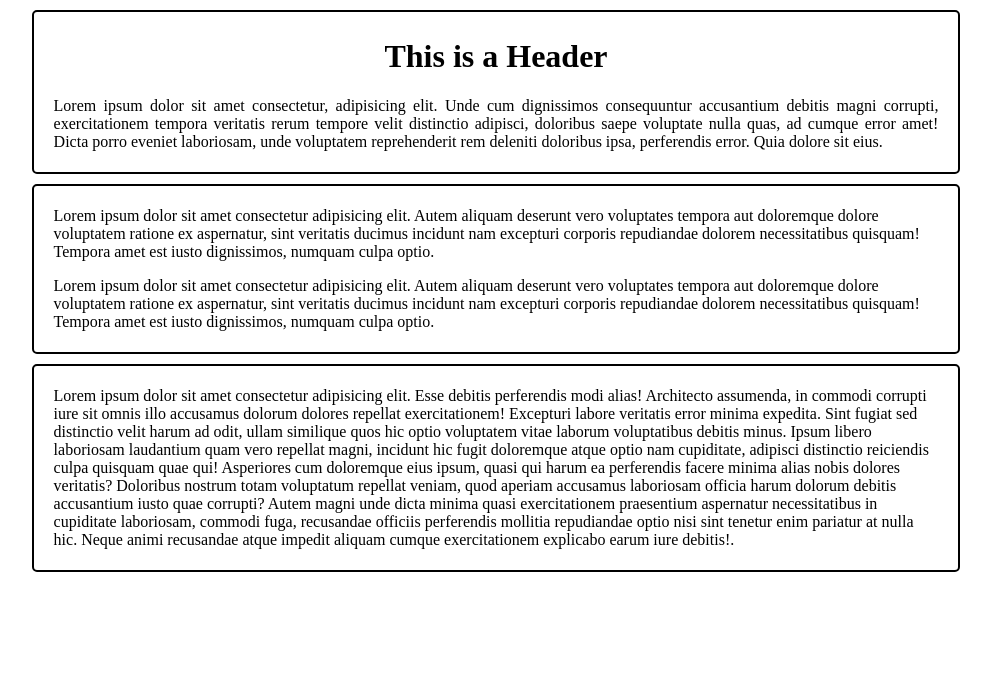
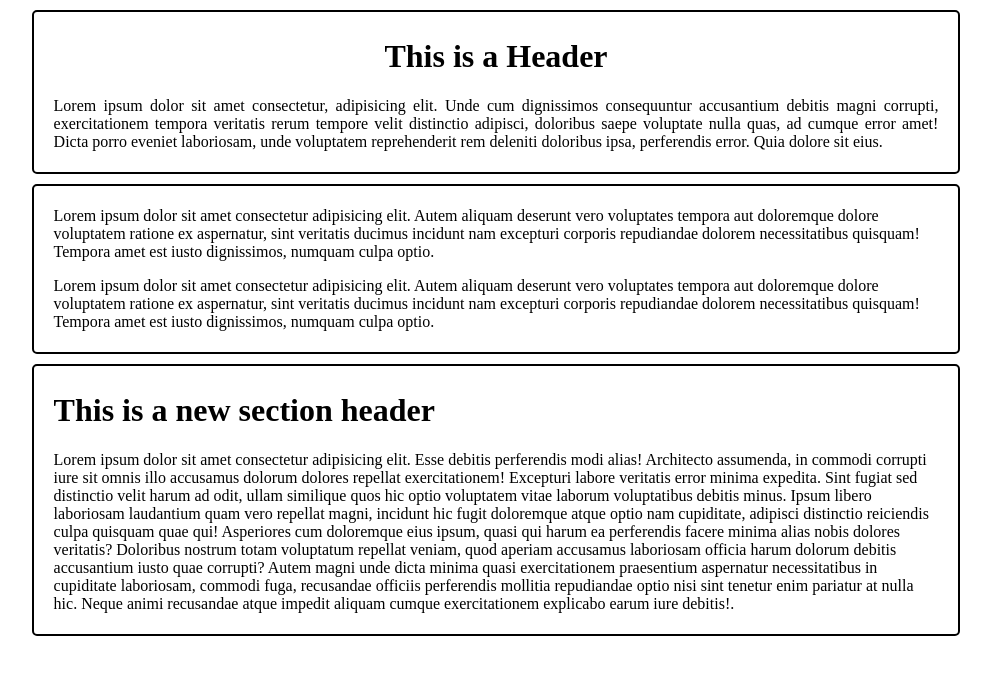
Before and after one commit to SunitCorneleous/demo-project, a plain HTML site: page index.html in a window 1280 px wide. Shown: the whole page, without its empty margins (144-1135 px from the left). Drawn offline with Linux system fonts and the light colour scheme.

Commit message:
new section header added

```diff
--- a/index.html
+++ b/index.html
@@ -46,6 +46,7 @@
     </div>
     <!-- new section -->
     <div class="container">
+      <h1>This is a new section header</h1>
       <p>
         Lorem ipsum dolor sit amet consectetur adipisicing elit. Esse debitis
         perferendis modi alias! Architecto assumenda, in commodi corrupti iure
```
